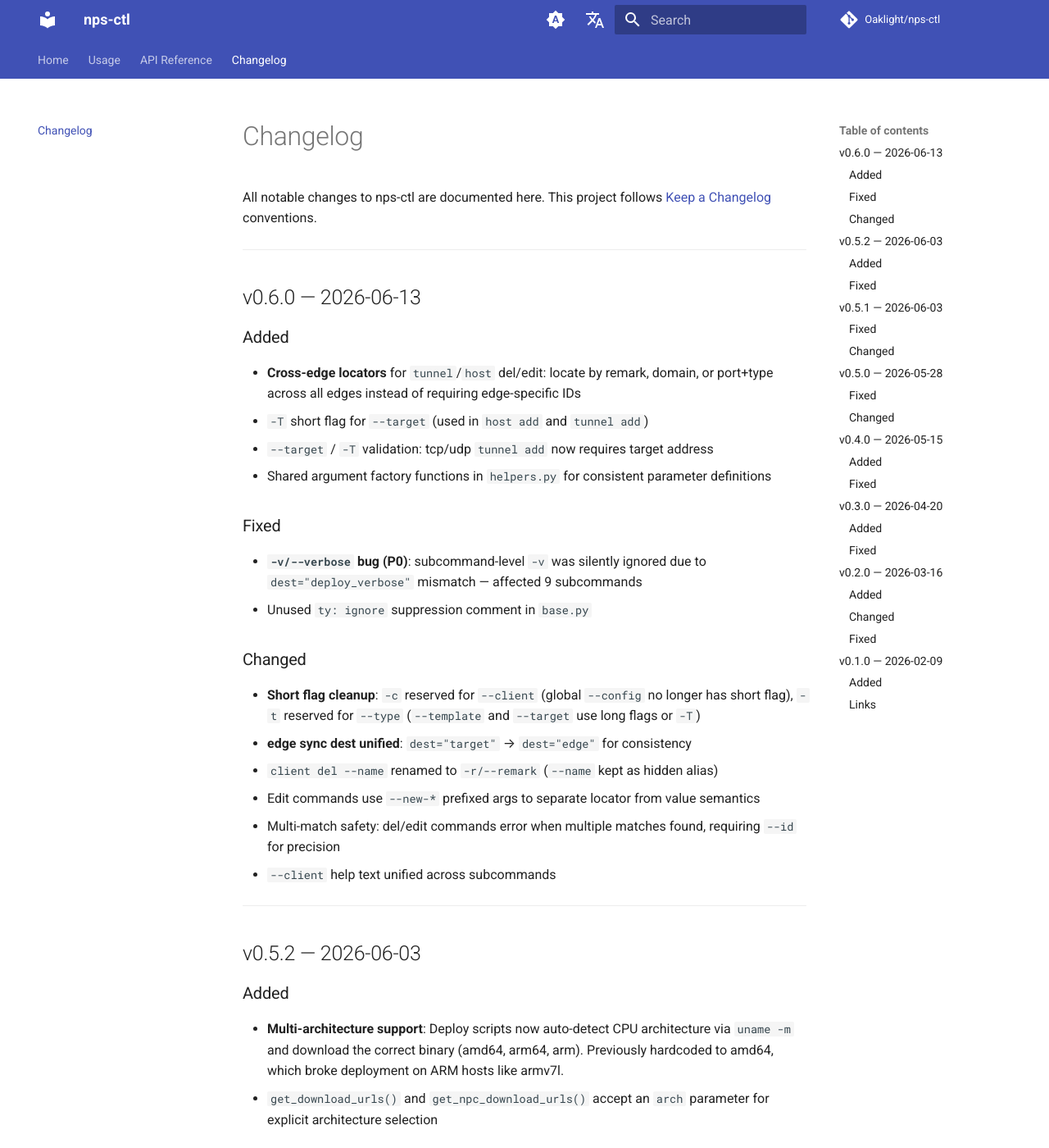
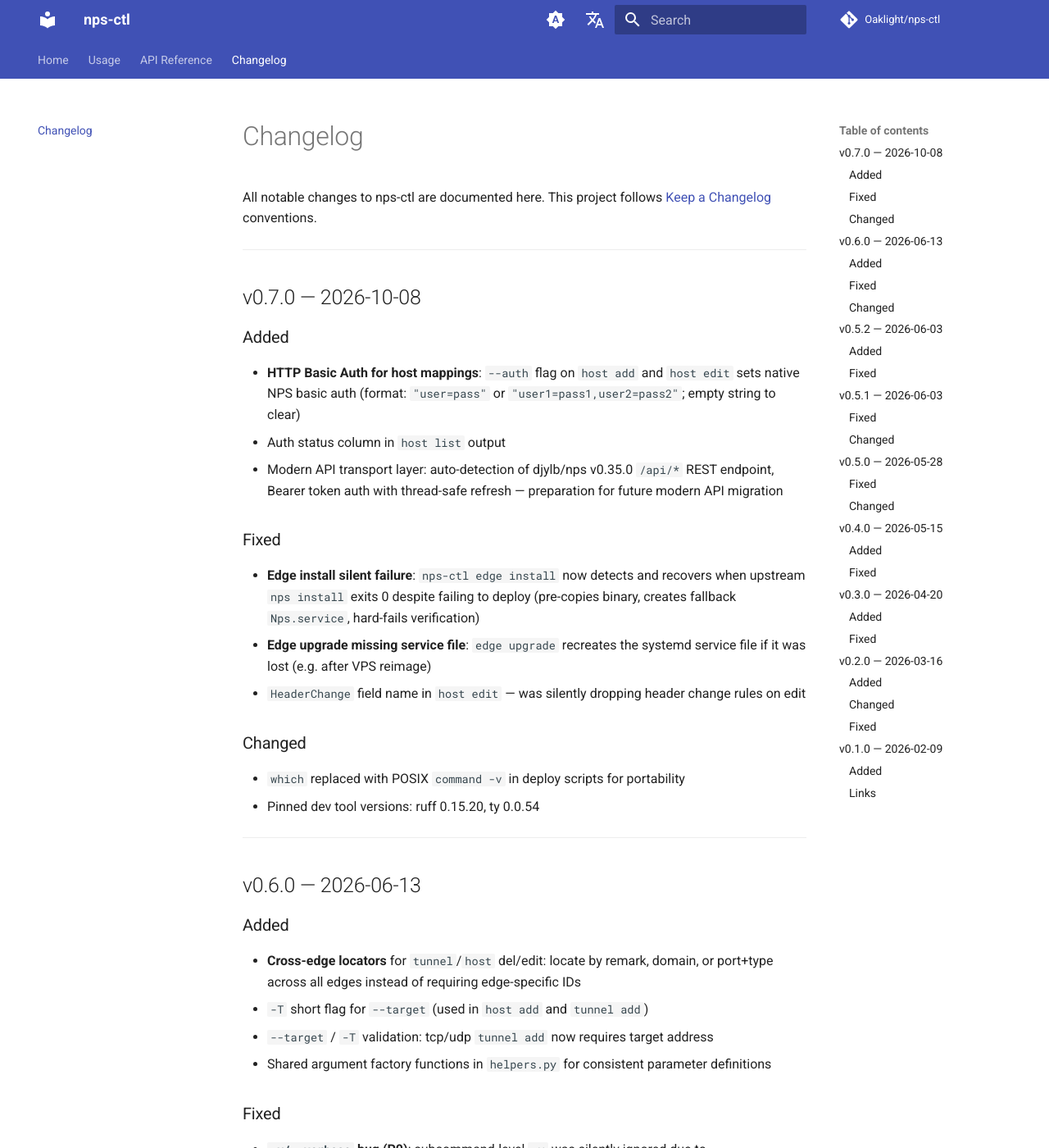
Before and after one commit to Oaklight/nps-ctl, an MkDocs documentation site: the page built from docs/changelog.md, in a window 1280 px wide and 1400 px high. Shown: the whole window at 82% size. Built offline with MkDocs 1.6.1 and Material for MkDocs 9.7.7, drawn with Linux system fonts in a browser that asks for light colours; comment, search, counter and statistics services are not loaded.

Commit message:
docs: add v0.7.0 changelog, document --auth flag for host add/edit

```diff
--- a/docs/changelog.md
+++ b/docs/changelog.md
@@ -5,6 +5,27 @@ title: Changelog
 # Changelog
 
 All notable changes to nps-ctl are documented here. This project follows [Keep a Changelog](https://keepachangelog.com/) conventions.
+
+---
+
+## v0.7.0 — 2026-10-08
+
+### Added
+
+- **HTTP Basic Auth for host mappings**: `--auth` flag on `host add` and `host edit` sets native NPS basic auth (format: `"user=pass"` or `"user1=pass1,user2=pass2"`; empty string to clear)
+- Auth status column in `host list` output
+- Modern API transport layer: auto-detection of djylb/nps v0.35.0 `/api/*` REST endpoint, Bearer token auth with thread-safe refresh — preparation for future modern API migration
+
+### Fixed
+
+- **Edge install silent failure**: `nps-ctl edge install` now detects and recovers when upstream `nps install` exits 0 despite failing to deploy (pre-copies binary, creates fallback `Nps.service`, hard-fails verification)
+- **Edge upgrade missing service file**: `edge upgrade` recreates the systemd service file if it was lost (e.g. after VPS reimage)
+- `HeaderChange` field name in `host edit` — was silently dropping header change rules on edit
+
+### Changed
+
+- `which` replaced with POSIX `command -v` in deploy scripts for portability
+- Pinned dev tool versions: ruff 0.15.20, ty 0.0.54
 
 ---
 
```
Also changed, not shown: docs/usage/cli.md (+4 -0 lines).
